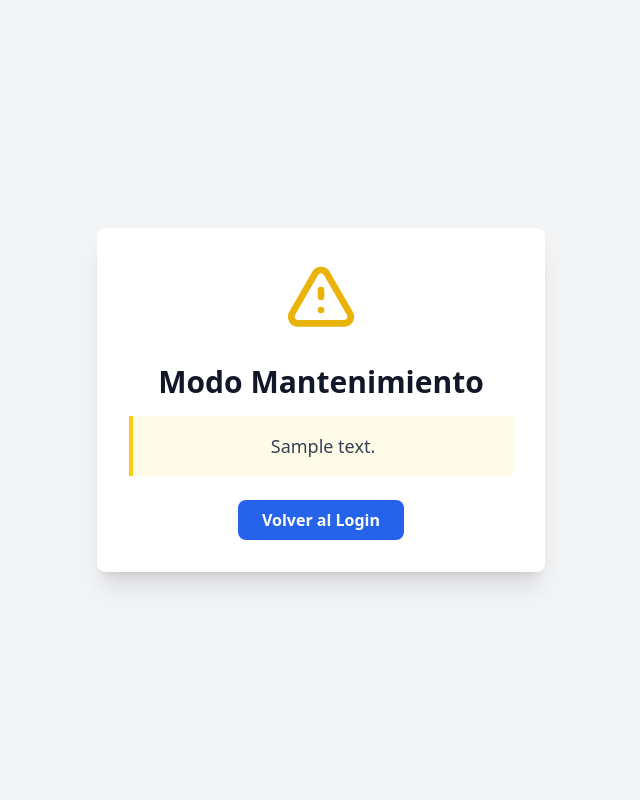
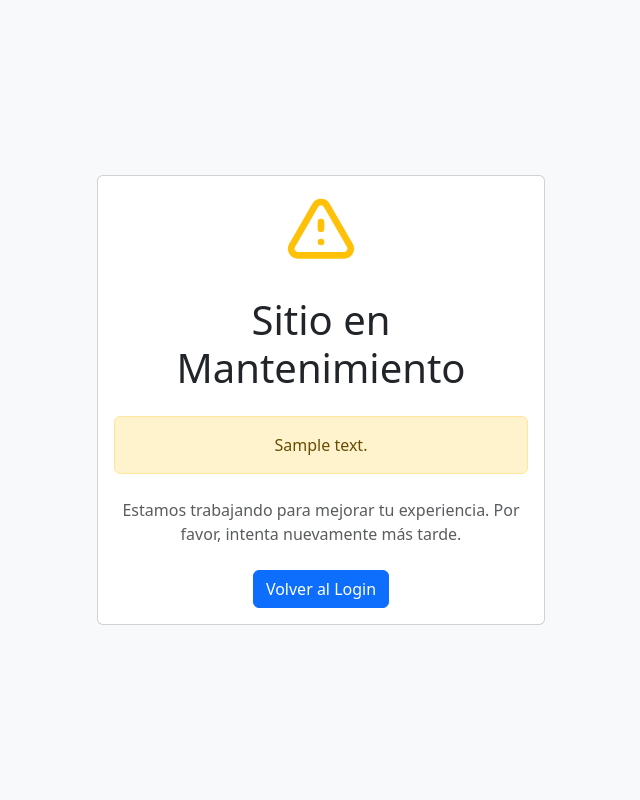
Before and after one commit to nahueluna/Web-Sitios-Historicos, a Python web app: template admin/src/web/templates/maintenance.html in a window 1280 px wide. Shown: the whole page, without its empty margins (319-959 px from the left). Run offline with Jinja, Linux system fonts and the light colour scheme; the template is opened without the code that fills it: most values are stand-ins (such as "Sample title", 1, 10 or a date in 2020); some libraries are stand-ins or nearby versions.

Commit message:
modifico estilos

```diff
--- a/admin/src/web/decorator.py
+++ b/admin/src/web/decorator.py
@@ -63,9 +63,6 @@ def require_feature(flag_name: str):
     - Si flag está OFF → Bloquea acceso (403)
     - Si flag está ON → Permite acceso
     - System admins siempre tienen acceso
-
-    Args:
-        flag_name: Nombre del feature flag
 
     """
     def decorator(f):
--- a/admin/src/web/templates/maintenance.html
+++ b/admin/src/web/templates/maintenance.html
@@ -4,27 +4,27 @@
     <meta charset="utf-8">
     <meta name="viewport" content="width=device-width, initial-scale=1">
     <title>Mantenimiento - Sistema de Administración</title>
-    <link href="https://cdn.jsdelivr.net/npm/flowbite@3.1.2/dist/flowbite.min.css" rel="stylesheet" />
-    <script src="https://cdn.tailwindcss.com"></script>
+    <link href="https://cdn.jsdelivr.net/npm/bootstrap@5.3.3/dist/css/bootstrap.min.css" rel="stylesheet">
 </head>
-<body class="bg-gray-100">
-    <div class="min-h-screen flex items-center justify-center px-4">
-        <div class="max-w-md w-full">
-            <div class="bg-white rounded-lg shadow-xl p-8 text-center">
-                <div class="mb-6">
-                    <svg class="mx-auto h-20 w-20 text-yellow-500" fill="none" stroke="currentColor" viewBox="0 0 24 24" xmlns="http://www.w3.org/2000/svg">
+<body class="bg-light">
+    <div class="d-flex align-items-center justify-content-center min-vh-100 p-4">
+        <div class="card mx-auto" style="max-width: 28rem;">
+            <div class="card-body text-center">
+                <div class="mb-4">
+                    <svg class="mx-auto text-warning" style="width: 5rem; height: 5rem;" fill="none" stroke="currentColor" viewBox="0 0 24 24" xmlns="http://www.w3.org/2000/svg">
                         <path stroke-linecap="round" stroke-linejoin="round" stroke-width="2" d="M12 9v2m0 4h.01m-6.938 4h13.856c1.54 0 2.502-1.667 1.732-3L13.732 4c-.77-1.333-2.694-1.333-3.464 0L3.34 16c-.77 1.333.192 3 1.732 3z"></path>
                     </svg>
                 </div>
-                <h1 class="text-3xl font-bold text-gray-900 mb-4">Modo Mantenimiento</h1>
-                <div class="bg-yellow-50 border-l-4 border-yellow-400 p-4 mb-6">
-                    <p class="text-gray-700 text-lg">
+                <h1 class="card-title mb-4">Sitio en Mantenimiento</h1>
+                <div class="alert alert-warning mb-4">
+                    <p class="mb-0">
                         {{ maintenance_message }}
                     </p>
                 </div>
-                <a href="{{ url_for('auth.login') }}" class="inline-block bg-blue-600 hover:bg-blue-700 text-white font-semibold py-2 px-6 rounded-lg transition duration-300">
-                    Volver al Login
-                </a>
+                <p class="text-muted mb-4">
+                    Estamos trabajando para mejorar tu experiencia. Por favor, intenta nuevamente más tarde.
+                </p>
+                <a href="{{ url_for('auth.login') }}" class="btn btn-primary">Volver al Login</a>
             </div>
         </div>
     </div>
--- a/admin/src/web/templates/role_permission/index.html
+++ b/admin/src/web/templates/role_permission/index.html
@@ -33,9 +33,9 @@
                         {% endwith %}
                     </div>
 
-{% include 'role_permission/remove_permission_modals.html' %}
+                    {% include 'role_permission/remove_permission_modals.html' %}
 
-{% include 'role_permission/assign_permission_modal.html' %}
+                    {% include 'role_permission/assign_permission_modal.html' %}
 
                 </div>
             </div>
```
